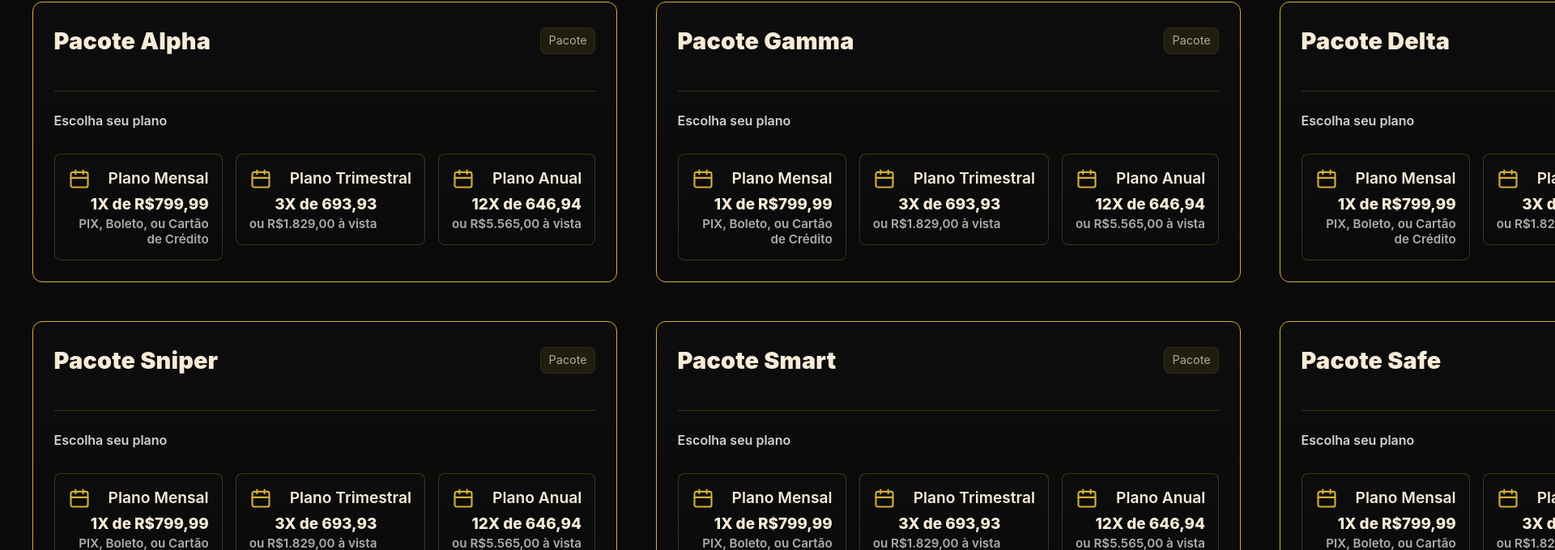
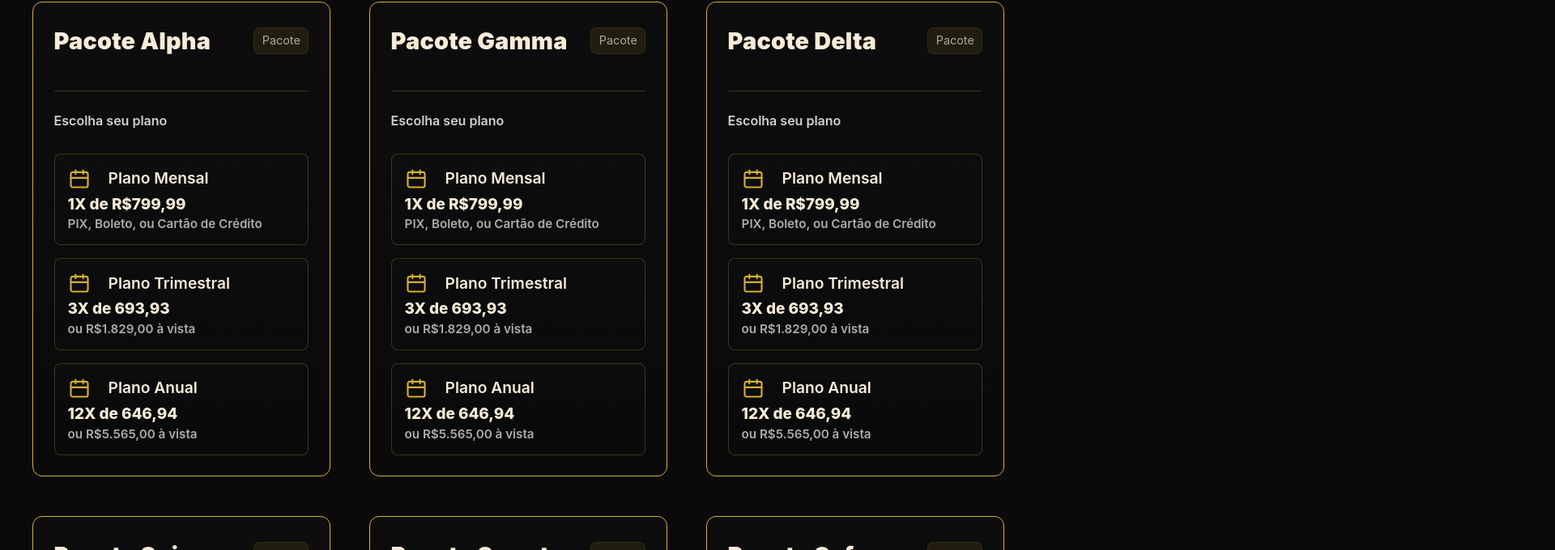
Before and after one commit to pedromnicolau/Landing-Page---Flow-Auto-Gain, a Vue app: page / in a window 1280 px wide. Shown: the part 876-1556 px from the top of the page at 81% size, 1920 px wide, since content can reach past the window. Built offline with nearby package versions, Linux system fonts and the light colour scheme.

Commit message:
Ajuste layout notbook

```diff
--- a/src/components/ProductCard.vue
+++ b/src/components/ProductCard.vue
@@ -299,10 +299,11 @@ export default {
 
 /* em telas muito largas, exibir planos em linha para facilitar comparação */
 @media (min-width: 1000px) {
-  .plans { flex-direction: row; gap: 1rem; align-items: flex-start; }
+  /* changed: manter os planos empilhados mesmo em telas largas */
+  .plans { flex-direction: column; gap: 1rem; align-items: flex-start; }
   .plan-btn { flex: 1; display: flex; flex-direction: column; justify-content: space-between; }
   .plan-head { margin-bottom: 8px; }
-  .plan-price { margin-top: auto; text-align: right; }
+  .plan-price { margin-top: auto; text-align: left; } /* <- alinhamento à esquerda (alterada) */
 }
 
 /* manter boa aparência em tablets */
```
